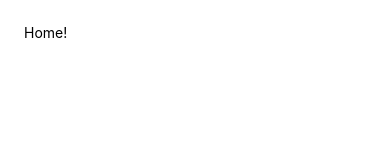
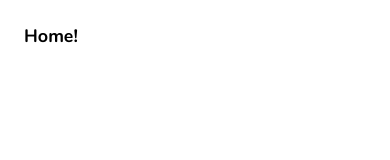
Before and after one commit to aaronmadsen1/reviewApp, a React Native app: screen / in a window 390 px wide. Shown: the top 160 px of the page. Built offline with nearby package versions, Linux system fonts and the light colour scheme.

Commit message:
second commit, added fonts

```diff
--- a/App.js
+++ b/App.js
@@ -1,8 +1,24 @@
-import React from "react"
+import React, { useState } from "react"
 import { StyleSheet, Text, View } from "react-native"
+import * as Font from "expo-font"
+import { AppLoading } from "expo"
 
 import Home from "./screens/home"
 
+const getFonts = () =>
+  Font.loadAsync({
+    "nunito-regular": require("./assets/fonts/Nunito-Regular.ttf"),
+    "nunito-bold": require("./assets/fonts/Nunito-Bold.ttf")
+  })
+
 export default function App() {
-  return <Home />
+  const [fontsLoaded, setFontsLoaded] = useState(false)
+
+  if (fontsLoaded) {
+    return <Home />
+  } else {
+    return (
+      <AppLoading startAsync={getFonts} onFinish={() => setFontsLoaded(true)} />
+    )
+  }
 }
--- a/screens/home.js
+++ b/screens/home.js
@@ -4,7 +4,7 @@ import { StyleSheet, View, Text } from "react-native"
 export default function Home() {
   return (
     <View style={styles.container}>
-      <Text>Home!</Text>
+      <Text style={styles.titleText}>Home!</Text>
     </View>
   )
 }
@@ -12,5 +12,9 @@ export default function Home() {
 const styles = StyleSheet.create({
   container: {
     padding: 24
+  },
+  titleText: {
+    fontFamily: "nunito-bold",
+    fontSize: 18
   }
 })
```
Also changed, not shown: assets/fonts/Nunito-Bold.ttf (added), assets/fonts/Nunito-Regular.ttf (added).
